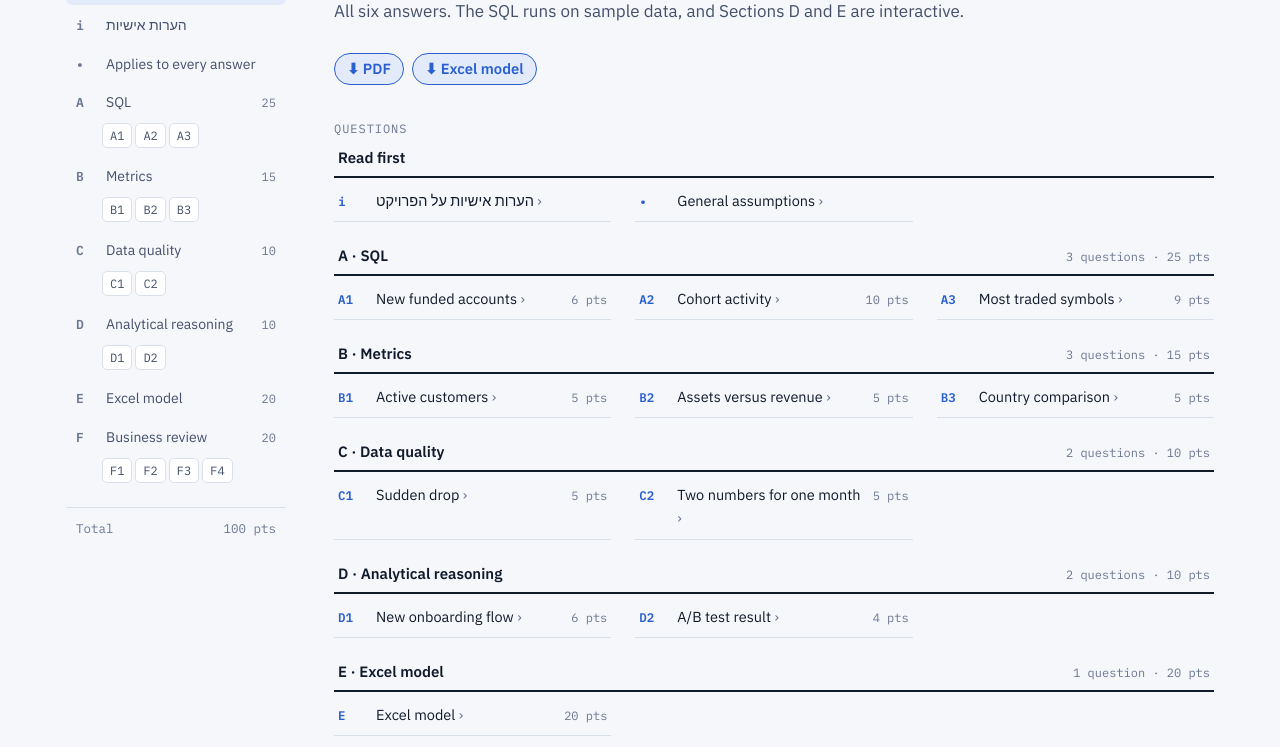
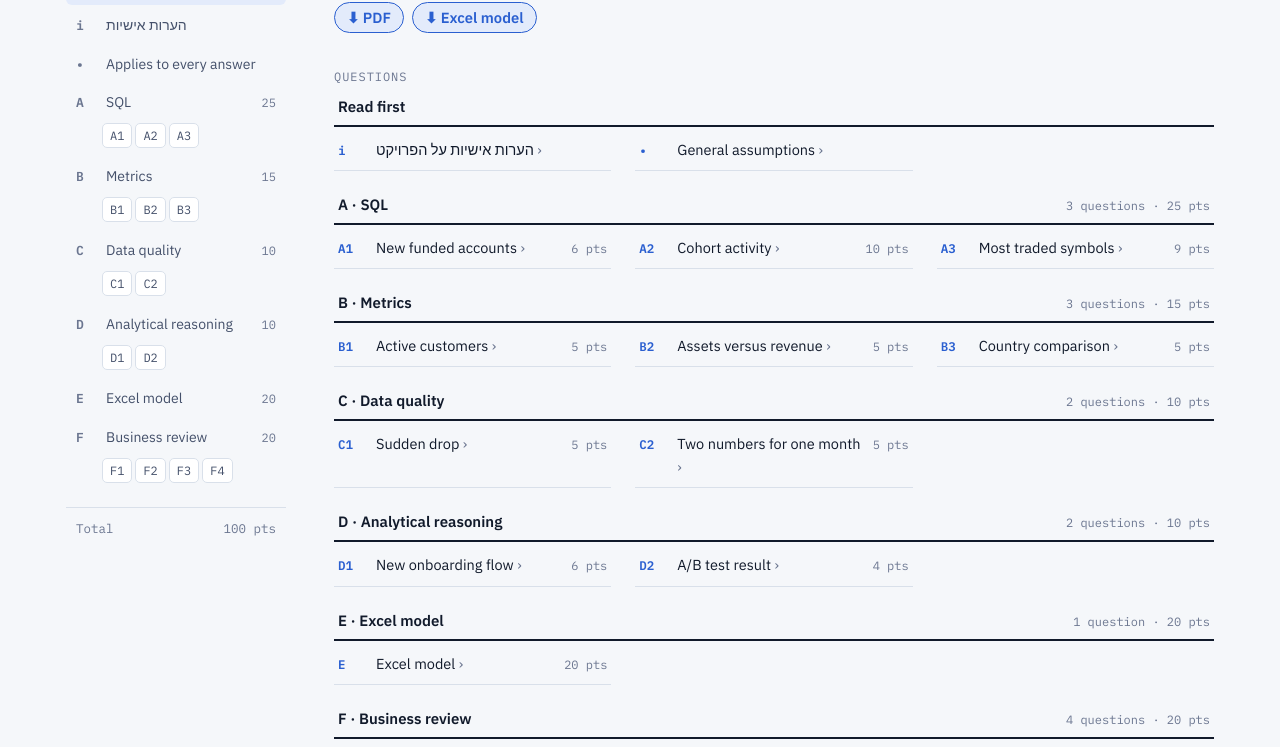
Before and after one commit to giladct/avatrade, a plain HTML site: page docs/index.html in a window 1280 px wide. Shown: the part 140-887 px from the top of the page. Drawn offline with nearby package versions, Linux system fonts and the light colour scheme.

Commit message:
Overview: remove intro sentence
Co-Authored-By: Claude Sonnet 5.5 <noreply@anthropic.com>

```diff
--- a/docs/index.html
+++ b/docs/index.html
@@ -342,7 +342,6 @@ html[lang="he"] .eq { text-align: center; }
     <header class="hero">
       <p class="eyebrow"><span class="l-en">Business Analyst Assessment · Application to AvaTrade · 21 November 2026</span></p>
       <h1><span class="l-en">Gilad Cohen-Tal</span></h1>
-      <p class="lede"><span class="l-en">All six answers. The SQL runs on sample data, and Sections D and E are interactive.</span></p>
       <p class="files">
         <a class="dl" href="https://giladct.github.io/avatrade/BA_Assessment_Gilad_Cohen-Tal.pdf" target="_blank" rel="noopener">&#x2B07; PDF</a>
         <a class="dl" href="https://giladct.github.io/avatrade/Section_E_Subscription_Model.xlsx" target="_blank" rel="noopener">&#x2B07; Excel model</a>
```
Also changed, not shown: site/index.html (+0 -1 lines), site/template.html (+0 -1 lines).
